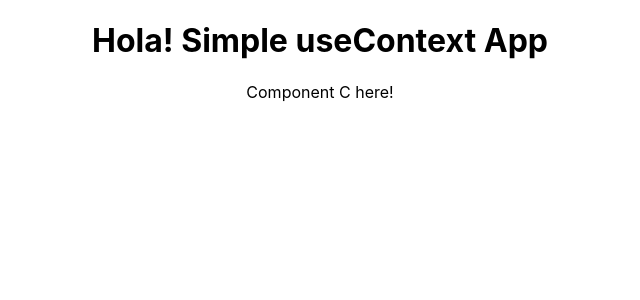
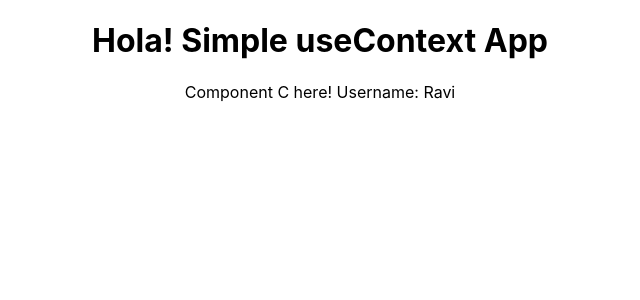
Before and after one commit to raviteja8k/simple-usecontext, a React (Create React App) app: page / in a window 1280 px wide. Shown: the top 300 px of the page, without its empty margins (320-960 px from the left). Built offline with nearby package versions, Linux system fonts and the light colour scheme.

Commit message:
set up basic props drilling

```diff
--- a/src/App.js
+++ b/src/App.js
@@ -1,16 +1,24 @@
 import React from 'react';
 import './App.css';
 
-const ComponentA = () => <ComponentB />;
-const ComponentB = () => <ComponentC />;
-const ComponentC = () => <div>Component C here!</div>;
+const ComponentA = (props) => <ComponentB user={props.userName}/>;
+const ComponentB = (props) => <ComponentC user={props.user}/>;
+const ComponentC = (props) => <div>Component C here! Username: {props.user}</div>;
 
 class App extends React.Component {
+  constructor(props) {
+    super(props);
+
+    this.state = {
+      user: 'Ravi'
+    };
+  }
+
   render(){
   return (
     <div className="App">
       <h1>Hola! Simple useContext App</h1>
-      <ComponentA />
+      <ComponentA userName={this.state.user}/>
     </div>
   );
   }
```
